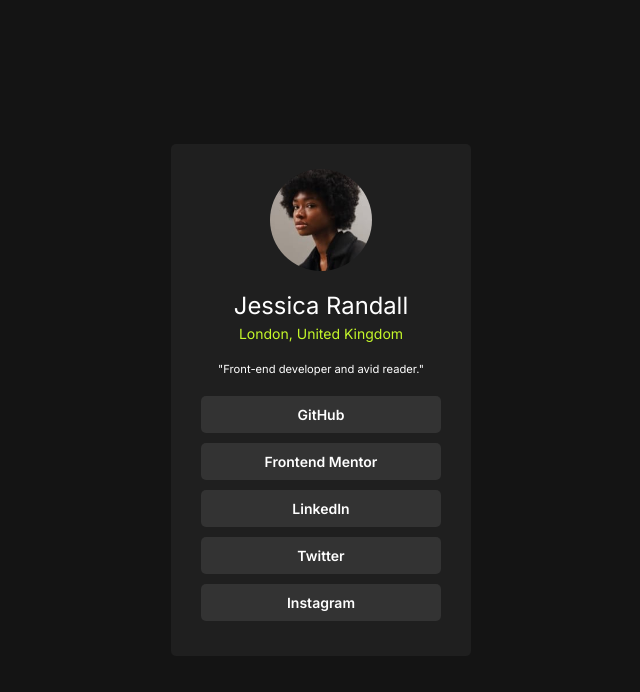
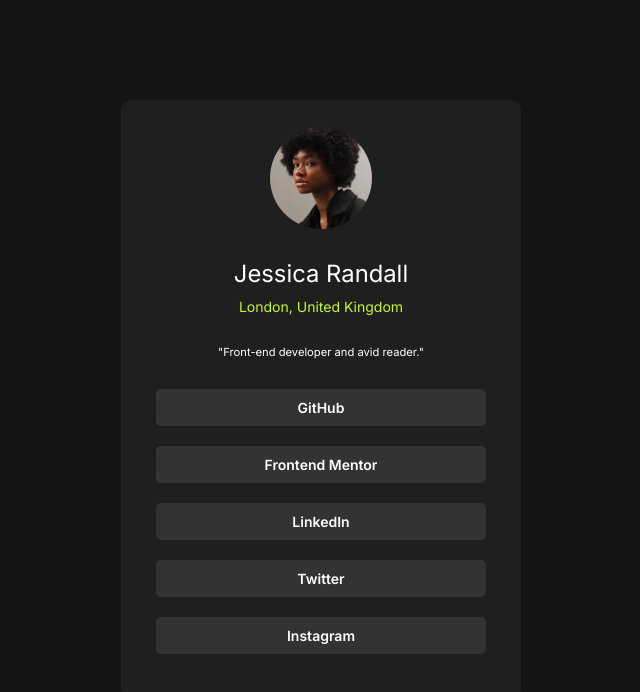
Before and after one commit to anildabas001/social-links, a plain HTML site: page index.html in a window 1280 px wide. Shown: the whole page, without its empty margins (319-959 px from the left). Drawn offline with Linux system fonts and the light colour scheme.

Commit message:
increasing  widths and heights

```diff
--- a/style.css
+++ b/style.css
@@ -29,18 +29,18 @@ body {
 
 .social-links-container {
     background-color: var(--grey-color-800);
-    max-height: 845px;
-    max-width: 600px;
+    height: 600px;
+    width: 400px;
     min-height: 200px;
     min-width: 300px;
-    border-radius: 5px;
-    padding: 25px 30px;
+    border-radius: 10px;
+    padding: 35px;
     color: var(--white-color);
     display: flex;
     flex-direction: column;
     justify-content: center;
     align-items: center;
-    gap: 20px;
+    gap: 30px;
 }
 
 .social-links-container img {
@@ -52,7 +52,7 @@ body {
 .social-links-container .user-details {
     display: grid;
     flex-direction: column;
-    gap: 5px;
+    gap: 10px;
     align-items: center;
     justify-content: center;
     text-align: center;
@@ -82,7 +82,7 @@ body {
 .social-links-container ul.social-links li{
     background-color: var(--grey-color-700);
     width: 100%;
-    margin-bottom: 10px;
+    margin-bottom: 20px;
     padding: 10px 0px;
     border-radius: 5px;
     font-weight: var(--font-weight-600);
```
